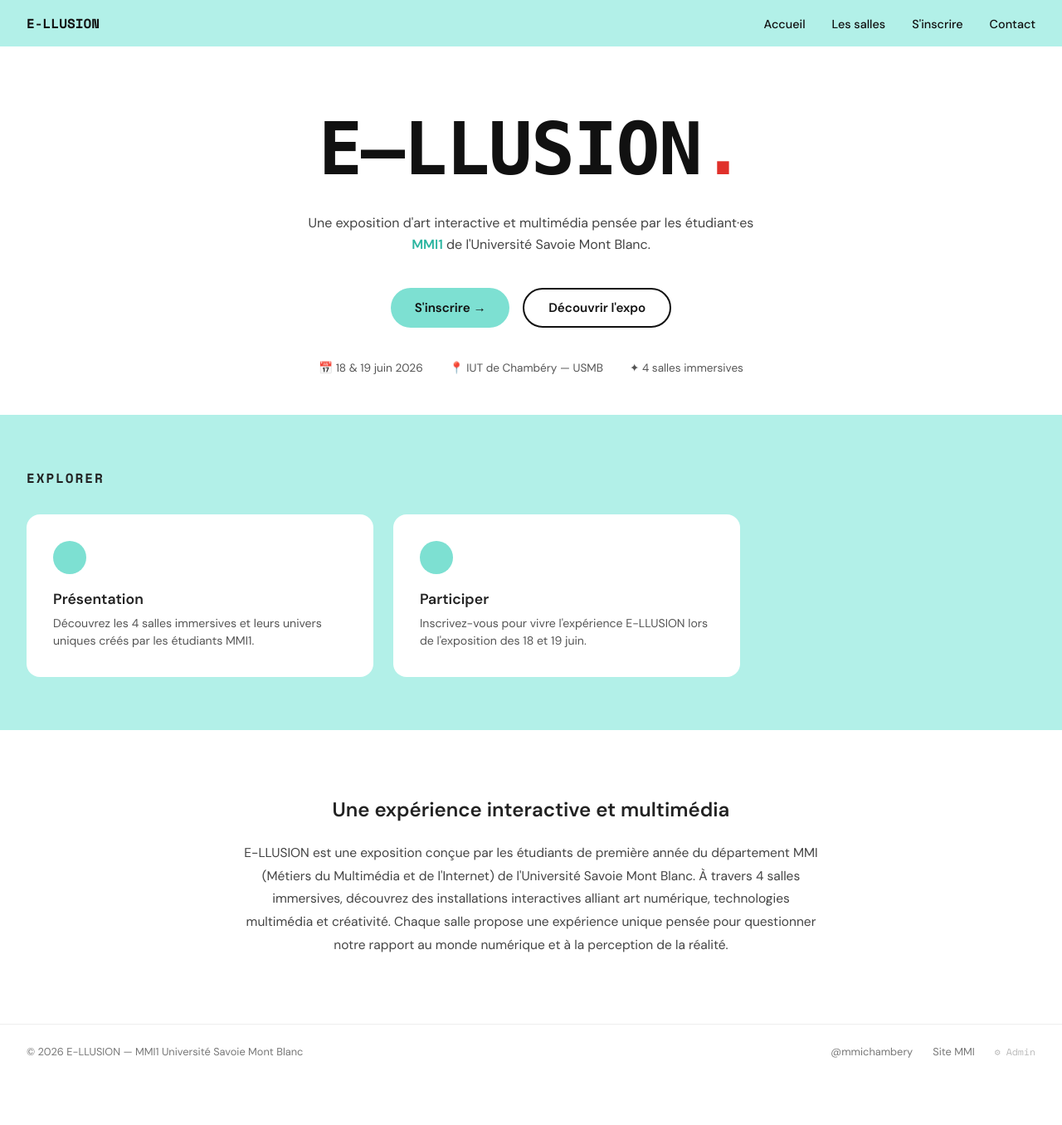
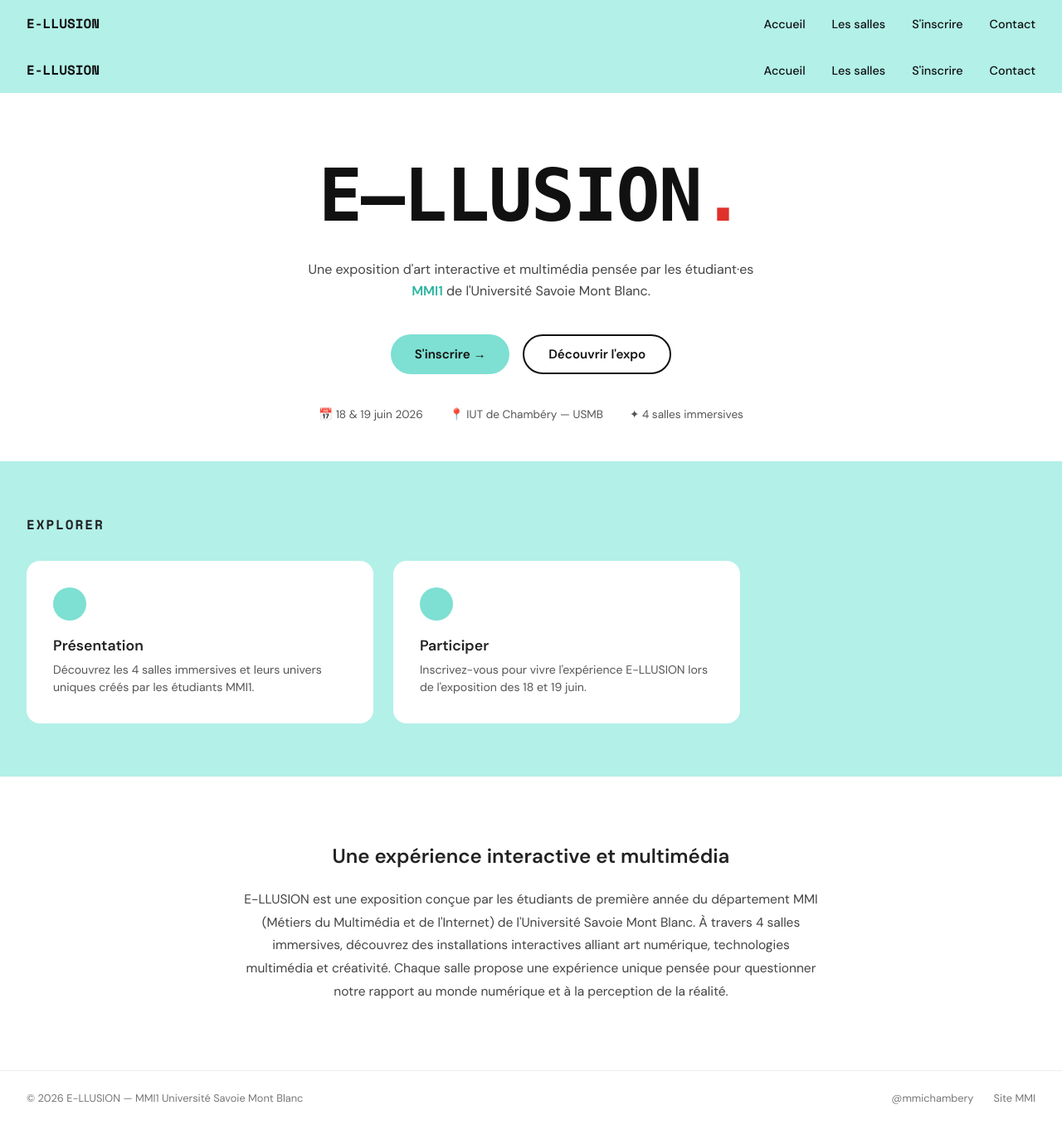
Before and after one commit to Blablacar-alt/SAE.203_2.0, a PHP site: page /accueil.php in a window 1280 px wide. Shown: the whole page at 83% size. Before the commit the page ends 1275 px from the top, so only its background shows below. Run offline with PHP 8.4, Linux system fonts and the light colour scheme.

Commit message:
Ajustement de l'accueil

```diff
--- a/accueil.php
+++ b/accueil.php
@@ -10,7 +10,21 @@
 </head>
 <body>
 
+<!-- NAV -->
+<nav>
+  <a class="nav-logo" href="accueil.html">E-LLUSION</a>
+  <ul class="nav-links">
+    <li><a href="accueil.html">Accueil</a></li>
+    <li><a href="salles.html">Les salles</a></li>
+    <li><a href="inscription.html">S'inscrire</a></li>
+    <li><a href="contact.html">Contact</a></li>
+  </ul>
+</nav>
+
 <main>
+
+ <!-- ─── ACCUEIL ─── -->
+<section id="accueil" class="active">
 
   <div class="hero">
     <h1 class="hero-title">E–LLUSION<span>.</span></h1>
@@ -19,8 +33,8 @@
       <strong>MMI1</strong> de l'Université Savoie Mont Blanc.
     </p>
     <div class="hero-buttons">
-      <button class="btn-primary" onclick="window.location='inscription.php'">S'inscrire →</button>
-      <button class="btn-outline" onclick="window.location='salles.php'">Découvrir l'expo</button>
+      <button class="btn-primary" onclick="showSection('inscription')">S'inscrire →</button>
+      <button class="btn-outline" onclick="showSection('salles')">Découvrir l'expo</button>
     </div>
     <div class="hero-meta">
       <span>📅 18 &amp; 19 juin 2026</span>
@@ -32,12 +46,12 @@
   <div class="explorer-section">
     <div class="explorer-label">Explorer</div>
     <div class="cards">
-      <div class="card" onclick="window.location='salles.php'">
+      <div class="card" onclick="showSection('salles')">
         <div class="card-dot"></div>
         <h3>Présentation</h3>
         <p>Découvrez les 4 salles immersives et leurs univers uniques créés par les étudiants MMI1.</p>
       </div>
-      <div class="card" onclick="window.location='inscription.php'">
+      <div class="card" onclick="showSection('inscription')">
         <div class="card-dot"></div>
         <h3>Participer</h3>
         <p>Inscrivez-vous pour vivre l'expérience E-LLUSION lors de l'exposition des 18 et 19 juin.</p>
@@ -50,8 +64,16 @@
     <p>E-LLUSION est une exposition conçue par les étudiants de première année du département MMI (Métiers du Multimédia et de l'Internet) de l'Université Savoie Mont Blanc. À travers 4 salles immersives, découvrez des installations interactives alliant art numérique, technologies multimédia et créativité. Chaque salle propose une expérience unique pensée pour questionner notre rapport au monde numérique et à la perception de la réalité.</p>
   </div>
 
-</main>
+</section>
 
-<?php include __DIR__ . '/includes/footer.php'; ?>
+<!-- FOOTER -->
+<footer>
+  <span>© 2026 E-LLUSION — MMI1 Université Savoie Mont Blanc</span>
+  <div style="display:flex;gap:1.5rem">
+    <a href="https://instagram.com/mmi_annecy" target="_blank">@mmichambery</a>
+    <a href="https://www.mmi-annecy.fr" target="_blank">Site MMI</a>
+  </div>
+</footer>
+
 </body>
 </html>
```
Also changed, not shown: index.php (+22 -11 lines).
